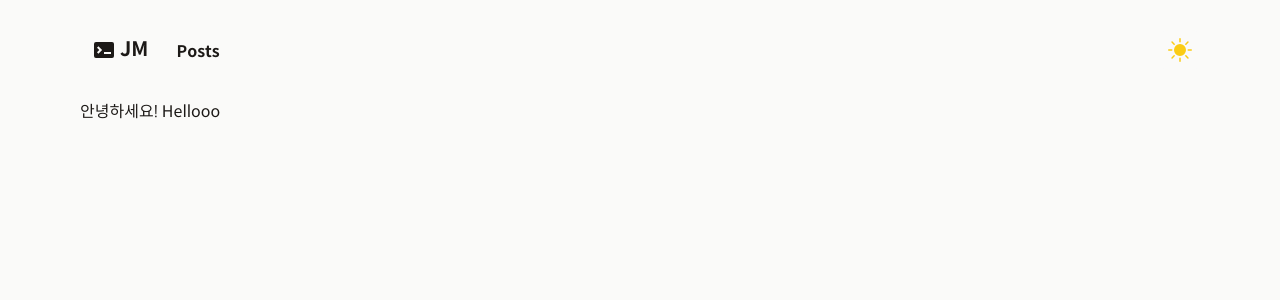
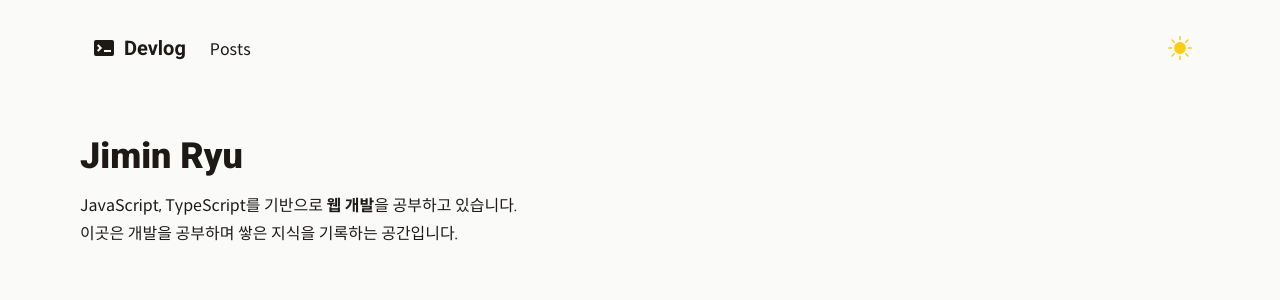
Before and after one commit to JIMIN1020/dev-log, a Next.js app: page / in a window 1280 px wide. Shown: the top 300 px of the page. Built offline with nearby package versions, Linux system fonts and the light colour scheme.

Commit message:
[Style]: 홈화면 배너 구현, roboto 폰트 추가

```diff
--- a/src/app/layout.tsx
+++ b/src/app/layout.tsx
@@ -1,9 +1,16 @@
 import type { Metadata } from 'next';
+import { Roboto } from 'next/font/google';
 import localFont from 'next/font/local';
 import './globals.css';
 import Header from '@/components/common/Header';
 import MainLayout from '@/components/common/MainLayout';
 import Providers from '@/components/common/Providers';
+
+const roboto = Roboto({
+  subsets: ['latin'],
+  weight: ['500', '700', '900'],
+  variable: '--roboto',
+});
 
 const SpoqaHanSans = localFont({
   src: [
@@ -29,7 +36,7 @@ const SpoqaHanSans = localFont({
     },
     {
       path: '../../public/fonts/SpoqaHanSansNeo-Bold.woff2',
-      weight: '700',
+      weight: '900',
       style: 'normal',
     },
   ],
@@ -47,7 +54,10 @@ export default function RootLayout({
   children: React.ReactNode;
 }>) {
   return (
-    <html lang='ko' className={`${SpoqaHanSans.variable} font-spoqa`}>
+    <html
+      lang='ko'
+      className={`${SpoqaHanSans.variable} ${roboto.variable} font-spoqa`}
+    >
       <body>
         <Providers>
           <MainLayout>
--- a/src/app/page.tsx
+++ b/src/app/page.tsx
@@ -1,3 +1,9 @@
+import TitleBanner from '@/components/home/TitleBanner';
+
 export default function Home() {
-  return <div>안녕하세요! Hellooo</div>;
+  return (
+    <div>
+      <TitleBanner />
+    </div>
+  );
 }
--- a/src/components/common/MainLayout.tsx
+++ b/src/components/common/MainLayout.tsx
@@ -6,8 +6,8 @@ export default function MainLayout({
   children: React.ReactNode;
 }) {
   return (
-    <div className='w-full min-h-screen flex justify-center bg-lightBg dark:bg-darkBg transition-all'>
-      <div className='w-full max-w-6xl mx-auto px-4 bg-lightBg text-lightText dark:bg-darkBg dark:text-darkText transition-all'>
+    <div className='w-full min-h-screen flex justify-center bg-lightBg dark:bg-darkBg transition-all ease-linear'>
+      <div className='w-full max-w-6xl mx-auto px-4 bg-lightBg text-lightText dark:bg-darkBg dark:text-darkText transition-all ease-linear'>
         {children}
       </div>
     </div>
--- a/src/components/common/Nav.tsx
+++ b/src/components/common/Nav.tsx
@@ -3,19 +3,19 @@ import { BiSolidTerminal } from 'react-icons/bi';
 
 export default function Nav() {
   return (
-    <div className='flex gap-1 items-end'>
+    <div className='flex items-end'>
       <Link
         href='/'
-        className='flex items-center gap-1 px-3 py-2 hover:bg-light_hover rounded-lg dark:hover:bg-dark_hover'
+        className='flex items-center gap-2 px-3 py-[6px] hover:bg-light_hover rounded-lg dark:hover:bg-dark_hover'
       >
         <BiSolidTerminal className='w-6 h-6' />
-        <h1 className='text-xl font-bold'>JM</h1>
+        <h1 className='text-xl font-roboto font-bold'>Devlog</h1>
       </Link>
       <Link
         href='/posts'
-        className='px-3 py-2 hover:bg-light_hover rounded-lg dark:hover:bg-dark_hover'
+        className='px-3 py-[6px] hover:bg-light_hover rounded-lg dark:hover:bg-dark_hover'
       >
-        <h2 className='font-semibold'>Posts</h2>
+        <h2 className='text-[16px]'>Posts</h2>
       </Link>
     </div>
   );
--- /dev/null
+++ b/src/components/home/TitleBanner.tsx
@@ -0,0 +1,15 @@
+import React from 'react';
+
+export default function TitleBanner() {
+  return (
+    <div className='flex flex-col gap-4 py-[40px]'>
+      <h2 className='text-4xl font-roboto font-black'>Jimin Ryu</h2>
+      <p className='text-base leading-7'>
+        JavaScript, TypeScript를 기반으로{' '}
+        <strong className='font-black'>웹 개발</strong>을 공부하고 있습니다.{' '}
+        <br />
+        이곳은 개발을 공부하며 쌓은 지식을 기록하는 공간입니다.
+      </p>
+    </div>
+  );
+}
--- a/tailwind.config.ts
+++ b/tailwind.config.ts
@@ -11,6 +11,7 @@ const config: Config = {
     extend: {
       fontFamily: {
         spoqa: ['var(--font-spoqa)'],
+        roboto: ['var(--roboto)'],
       },
       colors: {
         lightBg: 'rgb(250 250 249)', // stone 50
```
